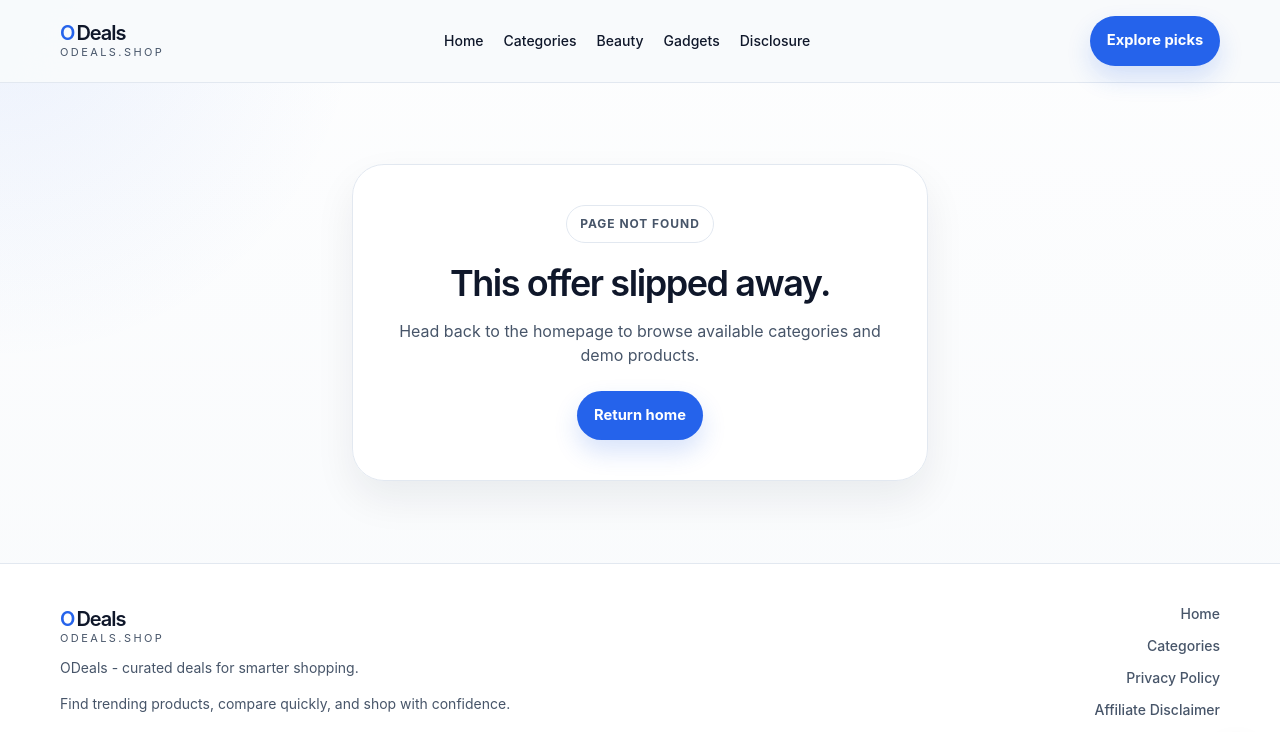
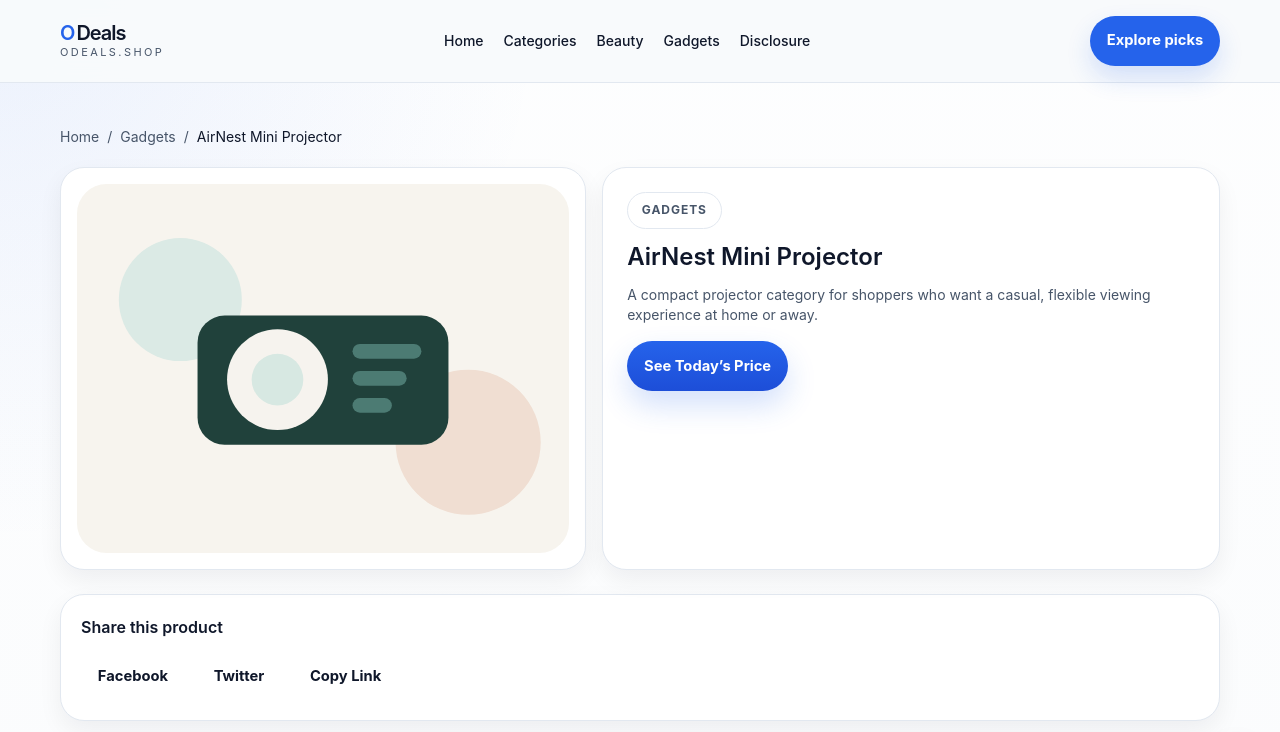
Before and after one commit to ausafusa/odeals, a Next.js app: page /products/airnest-mini-projector in a window 1280 px wide. Before the commit this address had no page. Shown: the top 732 px of the page. Built offline with nearby package versions, Linux system fonts and the light colour scheme.

Commit message:
Create page.tsx

```diff
--- /dev/null
+++ b/app/products/[slug]/page.tsx
@@ -0,0 +1,183 @@
+import type { Metadata } from "next";
+import Image from "next/image";
+import Link from "next/link";
+import { redirect } from "next/navigation";
+import { Breadcrumbs } from "@/components/breadcrumbs";
+import { JsonLd } from "@/components/json-ld";
+import { ProductCard } from "@/components/product-card";
+import { getProductBySlug, getRelatedProducts, products } from "@/lib/products";
+import { absoluteUrl, siteConfig } from "@/lib/site";
+
+function getYouTubeEmbedUrl(url?: string) {
+  if (!url) return null;
+
+  const shortMatch = url.match(/youtube\.com\/shorts\/([^?&/]+)/);
+  if (shortMatch) {
+    return `https://www.youtube.com/embed/${shortMatch[1]}`;
+  }
+
+  const watchMatch = url.match(/[?&]v=([^&]+)/);
+  if (watchMatch) {
+    return `https://www.youtube.com/embed/${watchMatch[1]}`;
+  }
+
+  return null;
+}
+
+type ProductPageProps = {
+  params: Promise<{ slug: string }>;
+};
+
+export function generateStaticParams() {
+  return products.map((product) => ({ slug: product.slug }));
+}
+
+export async function generateMetadata({ params }: ProductPageProps): Promise<Metadata> {
+  const { slug } = await params;
+  const product = getProductBySlug(slug);
+
+  if (!product) return {};
+
+  return {
+    title: product.title,
+    description: product.editorialSummary,
+    alternates: {
+      canonical: absoluteUrl(`/products/${product.slug}`),
+    },
+  };
+}
+
+export default async function ProductPage({ params }: ProductPageProps) {
+  const { slug } = await params;
+  const product = getProductBySlug(slug);
+
+  if (!product) {
+    redirect("/");
+  }
+
+  const youtubeEmbedUrl = getYouTubeEmbedUrl(product?.youtubeShortUrl);
+  const relatedProducts = getRelatedProducts(product, 4);
+
+  return (
+    <div className="shell section-space">
+      <Breadcrumbs
+        items={[
+          { label: "Home", href: "/" },
+          { label: product.category, href: `/categories/${product.categorySlug}` },
+          { label: product.title },
+        ]}
+      />
+
+      <article>
+        {/* HEADER */}
+        <header className="grid gap-4 lg:grid-cols-[0.92fr_1.08fr]">
+          <div className="surface-card p-3 sm:p-4">
+            <Image
+              src={product.image}
+              alt={product.title}
+              width={800}
+              height={700}
+              className="rounded-xl object-cover"
+            />
+          </div>
+
+          <div className="surface-card p-4 sm:p-6">
+            <span className="eyebrow">{product.category}</span>
+            <h1 className="mt-3 text-2xl font-semibold">{product.title}</h1>
+            <p className="mt-3 text-sm text-[color:var(--secondary-text)]">
+              {product.tagline}
+            </p>
+
+            <div className="mt-4">
+              <a
+                href={product.amazonUrl}
+                target="_blank"
+                className="cta-button amazon-button"
+              >
+                See Today’s Price
+              </a>
+            </div>
+          </div>
+        </header>
+
+        {/* VIDEO SECTION */}
+        {youtubeEmbedUrl && (
+          <section className="mt-6">
+            <div className="surface-card p-5">
+              <h2 className="text-xl font-semibold mb-3">
+                Watch before you buy
+              </h2>
+
+              <div className="aspect-[9/16] max-w-sm">
+                <iframe
+                  src={youtubeEmbedUrl}
+                  className="w-full h-full rounded-xl"
+                  allowFullScreen
+                />
+              </div>
+            </div>
+          </section>
+        )}
+
+        {/* SHARE */}
+        <section className="mt-6">
+          <div className="surface-card p-5">
+            <h3 className="font-semibold mb-3">Share this product</h3>
+
+            <div className="flex gap-3 flex-wrap">
+              <a
+                href={`https://www.facebook.com/sharer/sharer.php?u=${absoluteUrl(`/products/${product.slug}`)}`}
+                target="_blank"
+                className="cta-button"
+              >
+                Facebook
+              </a>
+
+              <a
+                href={`https://twitter.com/intent/tweet?url=${absoluteUrl(`/products/${product.slug}`)}&text=${product.title}`}
+                target="_blank"
+                className="cta-button"
+              >
+                Twitter
+              </a>
+
+              <button
+                onClick={() => navigator.clipboard.writeText(window.location.href)}
+                className="cta-button"
+              >
+                Copy Link
+              </button>
+            </div>
+          </div>
+        </section>
+
+        {/* FAQ */}
+        <section className="mt-6">
+          <div className="surface-card p-5">
+            <h2 className="text-xl font-semibold mb-3">Quick answers</h2>
+
+            {product.faqs.slice(0, 2).map((faq) => (
+              <div key={faq.question} className="mb-3">
+                <h3 className="font-semibold">{faq.question}</h3>
+                <p className="text-sm text-[color:var(--secondary-text)]">
+                  {faq.answer}
+                </p>
+              </div>
+            ))}
+          </div>
+        </section>
+      </article>
+
+      {/* RELATED */}
+      <section className="mt-8">
+        <h2 className="text-xl font-semibold mb-4">You may also like</h2>
+
+        <div className="product-grid">
+          {relatedProducts.map((item) => (
+            <ProductCard key={item.slug} product={item} />
+          ))}
+        </div>
+      </section>
+    </div>
+  );
+}
```
